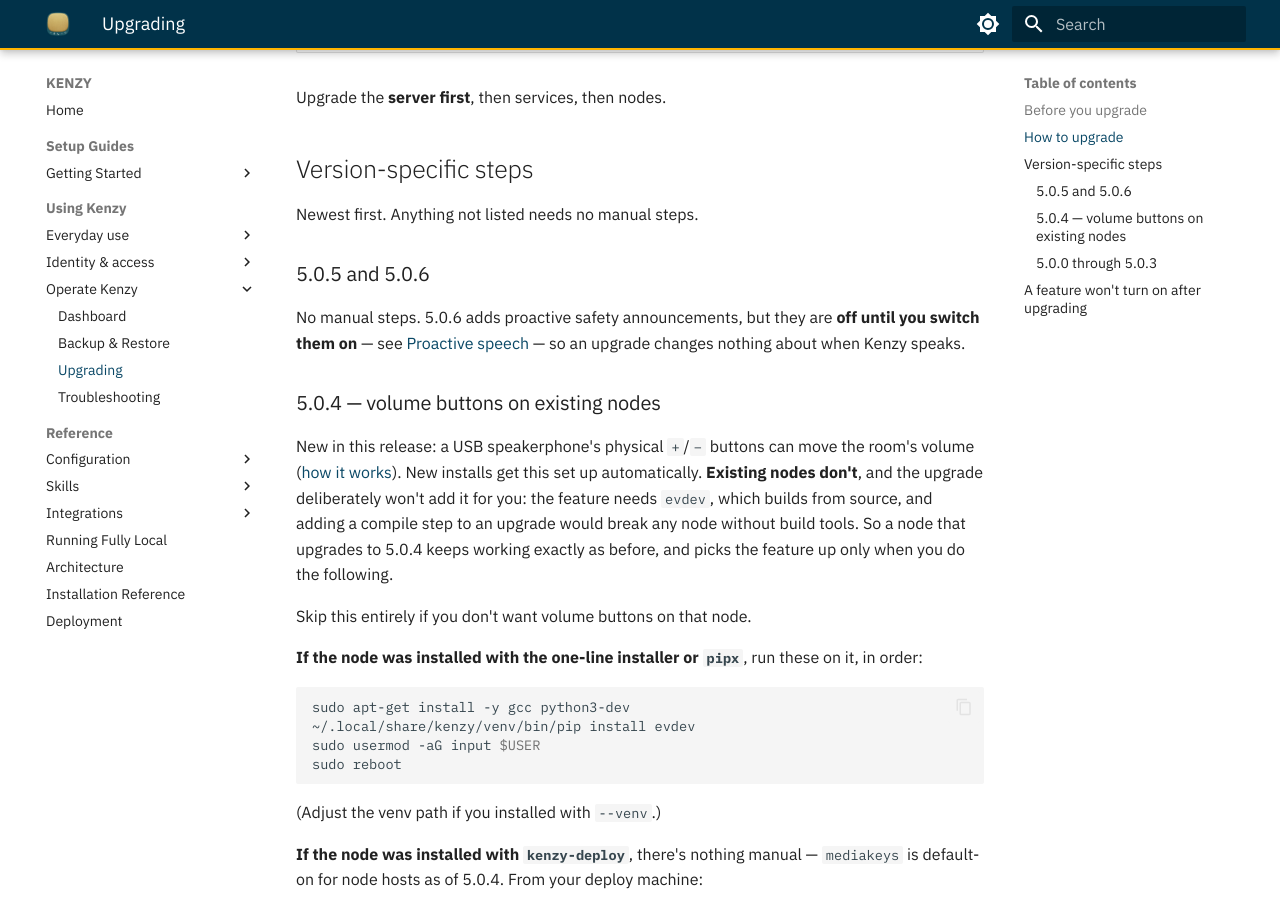
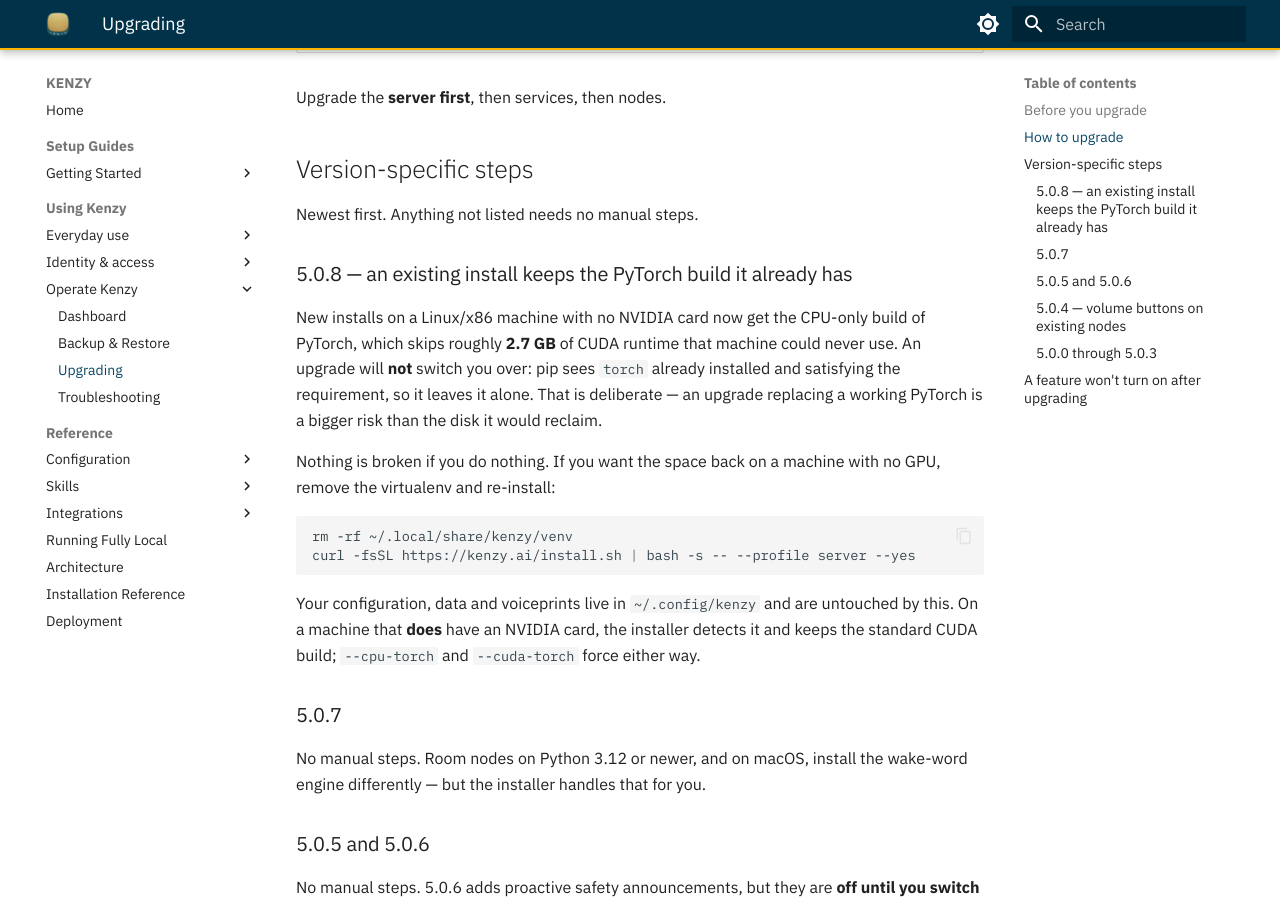
Before and after one commit to lnxusr1/kenzy, an MkDocs documentation site: the page built from docs/upgrading.md, in a window 1280 px wide and 900 px high, scrolled down 830 px. Built offline with MkDocs 1.6.1 and Material for MkDocs 9.7.7, drawn with Linux system fonts in a browser that asks for light colours.

Commit message:
Installer upgrades

````diff
--- a/docs/upgrading.md
+++ b/docs/upgrading.md
@@ -31,6 +31,33 @@
 ## Version-specific steps
 
 Newest first. Anything not listed needs no manual steps.
+
+### 5.0.8 — an existing install keeps the PyTorch build it already has
+
+New installs on a Linux/x86 machine with no NVIDIA card now get the CPU-only
+build of PyTorch, which skips roughly **2.7 GB** of CUDA runtime that machine
+could never use. An upgrade will **not** switch you over: pip sees `torch`
+already installed and satisfying the requirement, so it leaves it alone. That
+is deliberate — an upgrade replacing a working PyTorch is a bigger risk than
+the disk it would reclaim.
+
+Nothing is broken if you do nothing. If you want the space back on a machine
+with no GPU, remove the virtualenv and re-install:
+
+```bash
+rm -rf ~/.local/share/kenzy/venv
+curl -fsSL https://kenzy.ai/install.sh | bash -s -- --profile server --yes
+```
+
+Your configuration, data and voiceprints live in `~/.config/kenzy` and are
+untouched by this. On a machine that **does** have an NVIDIA card, the installer
+detects it and keeps the standard CUDA build; `--cpu-torch` and `--cuda-torch`
+force either way.
+
+### 5.0.7
+
+No manual steps. Room nodes on Python 3.12 or newer, and on macOS, install the
+wake-word engine differently — but the installer handles that for you.
 
 ### 5.0.5 and 5.0.6
 
--- a/pyproject.toml
+++ b/pyproject.toml
@@ -4,7 +4,7 @@
 
 [project]
 name = "kenzy"
-version = "5.0.7"
+version = "5.0.8"
 description = "Distributed home voice-assistant: kenzy-node, kenzy-server, kenzy-stt, kenzy-tts, kenzy-llm, kenzy-speaker"
 requires-python = ">=3.11"
 readme = "README.md"
````
Also changed, not shown: CHANGELOG.md (+24 -0 lines), README.md (+5 -0 lines).
